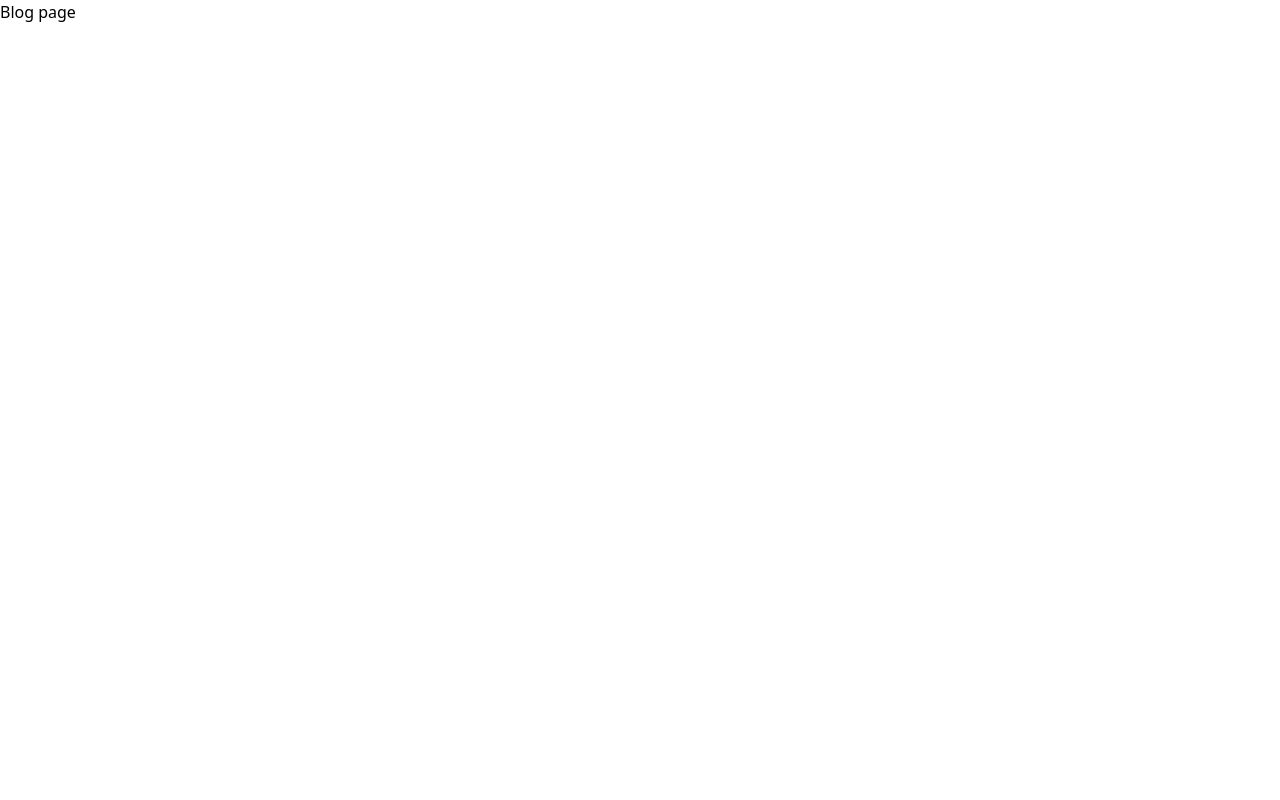
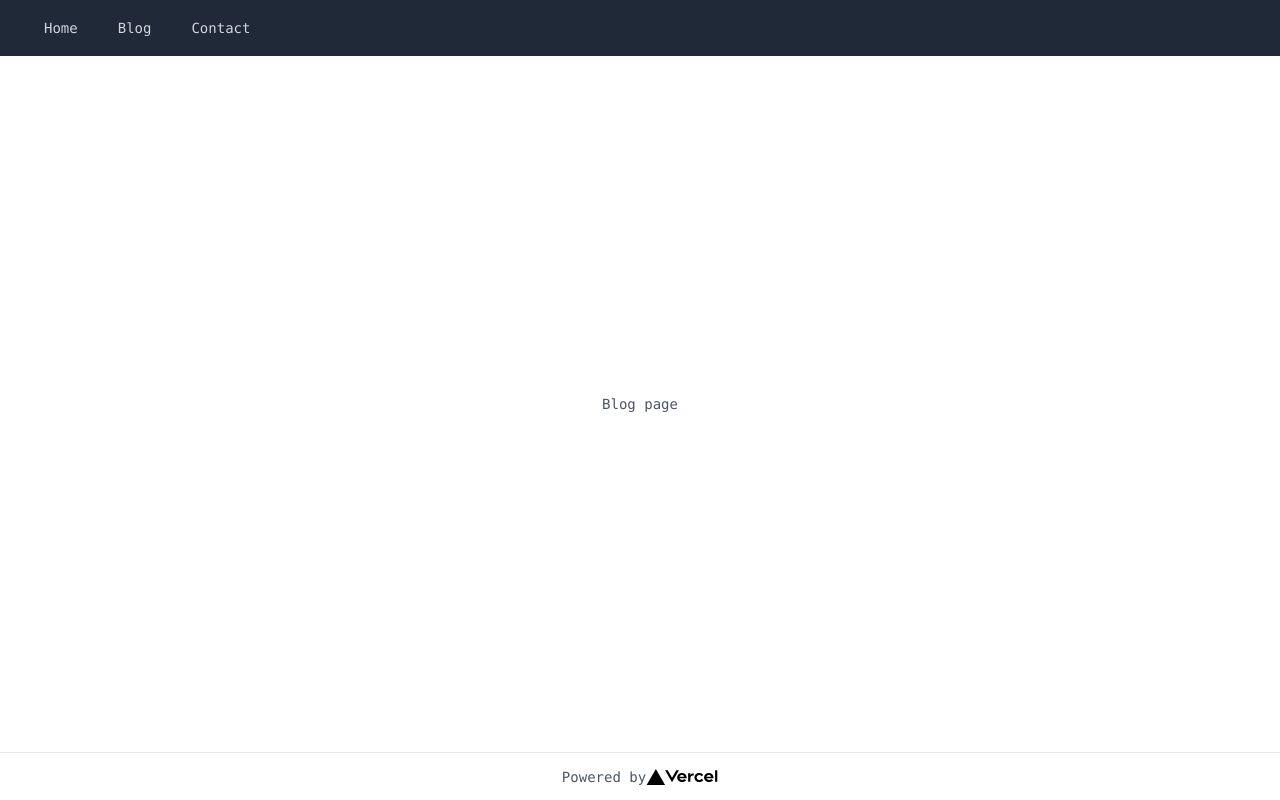
Before and after one commit to y4shiro/udemy-nextjs-tailwind-django, a Next.js app in the folder next-hp/: page /blogPage in a window 1280 px wide. Built offline with nearby package versions, Linux system fonts and the light colour scheme.

Commit message:
Layout.tsx を作成し、ヘッダー・フッターを各画面に表示

```diff
--- /dev/null
+++ b/next-hp/components/Layout.tsx
@@ -0,0 +1,66 @@
+import React, { ReactChild } from 'react';
+import Head from 'next/head';
+import Link from 'next/link';
+import Image from 'next/image';
+
+type Props = {
+  children: ReactChild;
+  title: string;
+};
+
+const Layout: React.VFC<Props> = ({ children, title = 'HP by Nextjs' }) => {
+  return (
+    <div className="flex justify-center items-center flex-col min-h-screen text-gray-600 text-sm font-mono">
+      <Head>
+        <title>{title}</title>
+      </Head>
+      <header>
+        <nav className="bg-gray-800 w-screen">
+          <div className="flex items-center pl-8 h-14">
+            <div className="flex space-x-4">
+              <Link href="/">
+                <a className="text-gray-300 hover:bg-gray-700 px-3 py-2 rounded">
+                  Home
+                </a>
+              </Link>
+              <Link href="/blogPage">
+                <a className="text-gray-300 hover:bg-gray-700 px-3 py-2 rounded">
+                  Blog
+                </a>
+              </Link>
+              <Link href="/contactPage">
+                <a className="text-gray-300 hover:bg-gray-700 px-3 py-2 rounded">
+                  Contact
+                </a>
+              </Link>
+            </div>
+          </div>
+        </nav>
+      </header>
+
+      <main className="flex flex-1 justify-center items-center flex-col w-screen">
+        {children}
+      </main>
+
+      <footer className="w-full h-12 flex justify-center items-center border-t">
+        <a
+          className="flex items-center"
+          href="https://vercel.com?utm_source=create-next-app&utm_medium=default-template&utm_campaign=create-next-app"
+          target="_blank"
+          rel="noopener noreferrer"
+        >
+          Powered by{' '}
+          <Image
+            src="/vercel.svg"
+            alt="Vercel Logo"
+            width={72}
+            height={16}
+            className="h-4 ml-2"
+          />
+        </a>
+      </footer>
+    </div>
+  );
+};
+
+export { Layout };
--- a/next-hp/pages/blogPage.tsx
+++ b/next-hp/pages/blogPage.tsx
@@ -1,7 +1,8 @@
 import React from 'react';
+import { Layout } from '../components/Layout';
 
 const Blog: React.VFC = () => {
-  return <div>Blog page</div>;
+  return <Layout title="Blog">Blog page</Layout>;
 };
 
 export default Blog;
--- a/next-hp/pages/contactPage.tsx
+++ b/next-hp/pages/contactPage.tsx
@@ -1,7 +1,8 @@
 import React from 'react';
+import { Layout } from '../components/Layout';
 
 const Contact: React.VFC = () => {
-  return <div>Contact page</div>;
+  return <Layout title="Contact">Contact page</Layout>;
 };
 
 export default Contact;
--- a/next-hp/pages/index.tsx
+++ b/next-hp/pages/index.tsx
@@ -1,16 +1,11 @@
 import type { NextPage } from 'next';
-import Head from 'next/head';
+import { Layout } from '../components/Layout';
 
 const Home: NextPage = () => {
   return (
-    <div className="min-h-screen py-0 px-2 flex flex-col justify-center items-center">
-      <Head>
-        <title>Create Next App</title>
-        <link rel="icon" href="/favicon.ico"></link>
-      </Head>
-
-      <h1>Hello Next.js</h1>
-    </div>
+    <Layout title="Home">
+      <p className="text-4xl">Welcome to Next.js</p>
+    </Layout>
   );
 };
 
```
